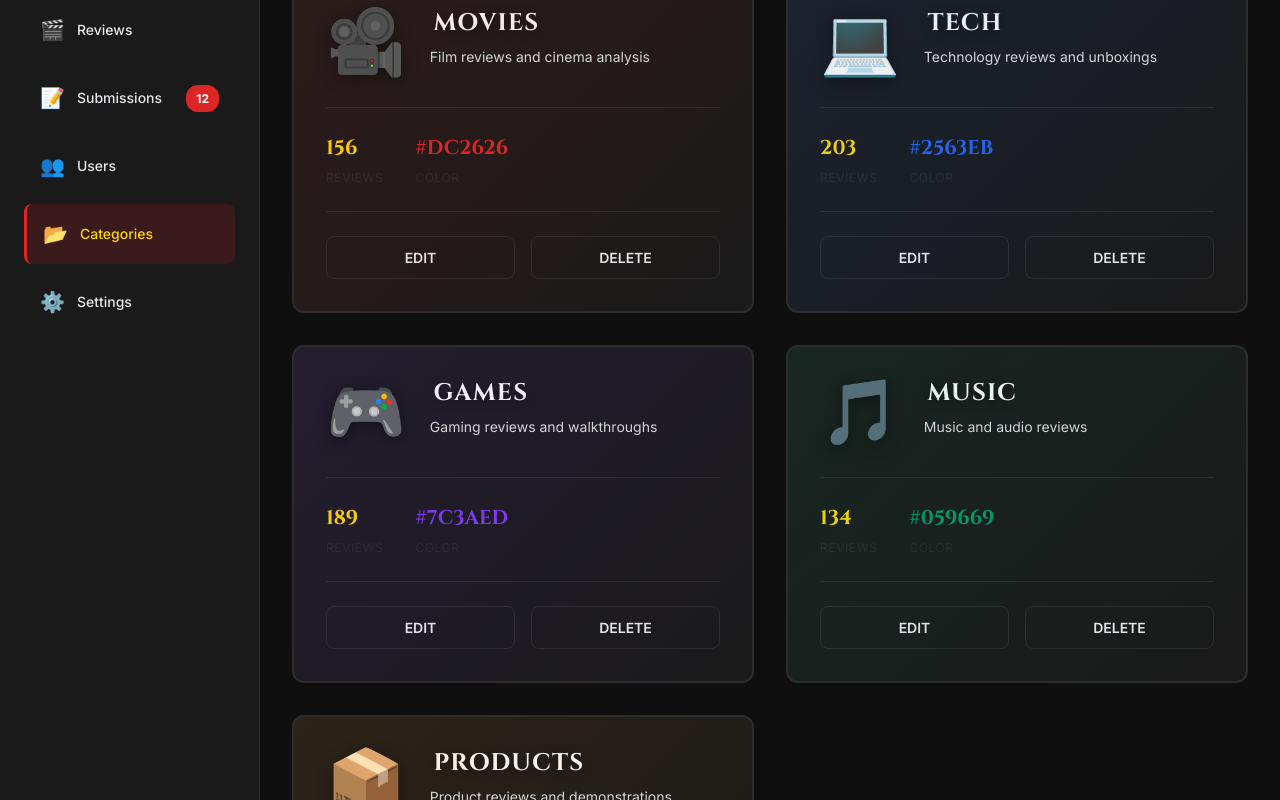
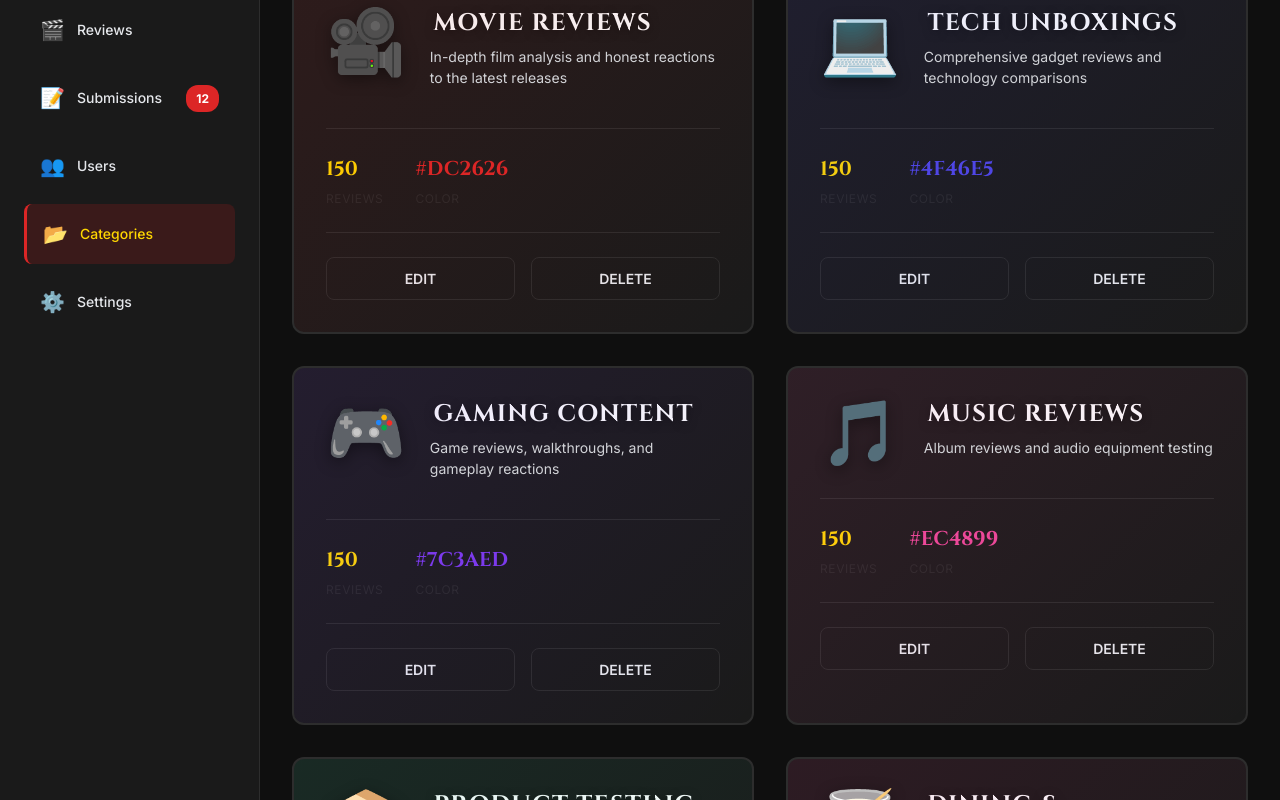
Before and after one commit to joejackson80-dot/reactionsandreviews, a Next.js app: page /admin/categories in a window 1280 px wide. Shown: the part 200-1000 px from the top of the page. Built offline with nearby package versions, Linux system fonts and the light colour scheme; no server answers; the database is empty.

Commit message:
feat: Synchronize categories across all pages (About, Submit, Home, Admin)

```diff
--- a/src/app/admin/categories/page.tsx
+++ b/src/app/admin/categories/page.tsx
@@ -14,15 +14,19 @@ interface Category {
     description: string;
 }
 
+import { CATEGORY_CONFIG } from '@/lib/constants';
+
 export default function AdminCategories() {
-    // eslint-disable-next-line @typescript-eslint/no-unused-vars
-    const [categories, setCategories] = useState<Category[]>([
-        { id: 'movies', name: 'Movies', icon: '🎥', reviewCount: 156, color: '#DC2626', description: 'Film reviews and cinema analysis' },
-        { id: 'tech', name: 'Tech', icon: '💻', reviewCount: 203, color: '#2563EB', description: 'Technology reviews and unboxings' },
-        { id: 'games', name: 'Games', icon: '🎮', reviewCount: 189, color: '#7C3AED', description: 'Gaming reviews and walkthroughs' },
-        { id: 'music', name: 'Music', icon: '🎵', reviewCount: 134, color: '#059669', description: 'Music and audio reviews' },
-        { id: 'products', name: 'Products', icon: '📦', reviewCount: 178, color: '#D97706', description: 'Product reviews and demonstrations' },
-    ]);
+    const [categories] = useState<Category[]>(
+        Object.entries(CATEGORY_CONFIG).map(([id, config]) => ({
+            id,
+            name: config.name,
+            icon: config.icon,
+            color: config.color,
+            description: config.description,
+            reviewCount: 150 // Static mock count to ensure purity
+        }))
+    );
 
     return (
         <div className={styles.adminContainer}>
--- a/src/lib/constants.ts
+++ b/src/lib/constants.ts
@@ -1,44 +1,44 @@
 export const CATEGORY_CONFIG: Record<string, { name: string; icon: string; color: string; description: string }> = {
     movies: {
-        name: 'Movies & TV',
-        icon: '🎬',
+        name: 'Movie Reviews',
+        icon: '🎥',
         color: '#DC2626',
-        description: 'In-depth reviews and reactions to the latest movies and television shows.',
+        description: 'In-depth film analysis and honest reactions to the latest releases',
     },
-    books: {
-        name: 'Books',
-        icon: '📚',
-        color: '#2563EB',
-        description: 'Literary critiques, book summaries, and reading recommendations',
+    tech: {
+        name: 'Tech Unboxings',
+        icon: '💻',
+        color: '#4F46E5',
+        description: 'Comprehensive gadget reviews and technology comparisons',
+    },
+    gaming: {
+        name: 'Gaming Content',
+        icon: '🎮',
+        color: '#7C3AED',
+        description: 'Game reviews, walkthroughs, and gameplay reactions',
     },
     music: {
-        name: 'Music',
+        name: 'Music Reviews',
         icon: '🎵',
-        color: '#7C3AED',
-        description: 'Album reviews, track reactions, and sonic breakdowns',
-    },
-    trending: {
-        name: 'Trending Content',
-        icon: '🔥',
-        color: '#F59E0B',
-        description: 'Viral video reactions, hot takes, and internet culture',
+        color: '#EC4899',
+        description: 'Album reviews and audio equipment testing',
     },
     products: {
-        name: 'Products',
+        name: 'Product Testing',
         icon: '📦',
         color: '#10B981',
-        description: 'Tech unboxings, gadget reviews, and consumer advice',
+        description: 'Honest consumer product reviews and detailed demonstrations',
     },
     dining: {
         name: 'Dining & Nightlife',
         icon: '🍸',
         color: '#DB2777',
-        description: 'Honest reviews of bars, clubs, restaurants, and local hotspots.',
+        description: "Reviews of the world's best restaurants, bars, and clubs",
     },
     travel: {
         name: 'Travel & Leisure',
         icon: '✈️',
         color: '#0EA5E9',
-        description: 'Resort tours, hotel stays, and guides to vacations worldwide.',
+        description: 'Exclusive tours of resorts, hotels, and vacation destinations',
     },
 };
```
Also changed, not shown: src/app/about/page.tsx (+9 -48 lines), src/app/submit/page.tsx (+6 -5 lines).
